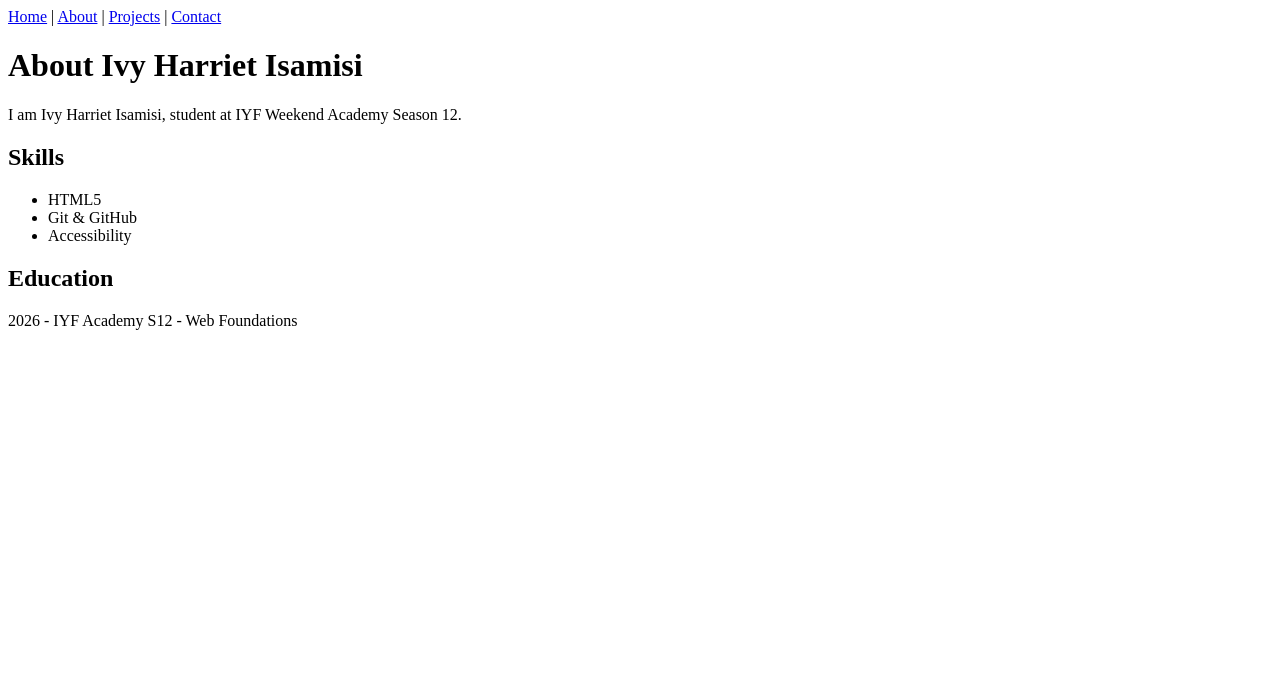
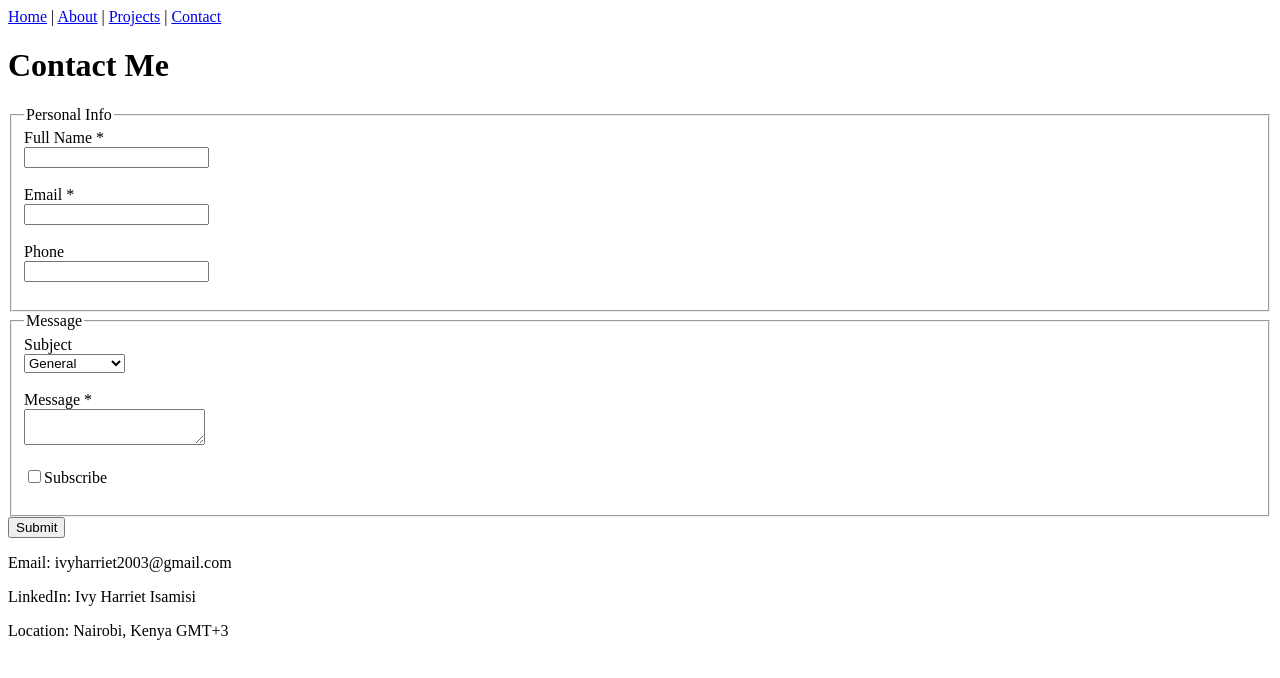
Before and after one commit to ivyharriet2003-sudo/ify-s12-week-01-ivyharriet2003-sudo, a plain HTML site: page contact.html in a window 1280 px wide. Drawn offline with Linux system fonts and the light colour scheme.

Commit message:
Update contact page with form and personal info

```diff
--- a/contact.html
+++ b/contact.html
@@ -1,11 +1,24 @@
 <!DOCTYPE html>
 <html lang="en">
-<head><meta charset="UTF-8"><meta name="viewport" content="width=device-width, initial-scale=1.0"><title>About - Ivy Harriet Isamisi</title></head>
+<head><meta charset="UTF-8"><meta name="viewport" content="width=device-width, initial-scale=1.0"><title>Contact - Ivy Harriet Isamisi</title></head>
 <body>
 <nav><a href="index.html">Home</a> | <a href="about.html">About</a> | <a href="projects.html">Projects</a> | <a href="contact.html">Contact</a></nav>
-<h1>About Ivy Harriet Isamisi</h1>
-<p>I am Ivy Harriet Isamisi, student at IYF Weekend Academy Season 12.</p>
-<h2>Skills</h2><ul><li>HTML5</li><li>Git & GitHub</li><li>Accessibility</li></ul>
-<h2>Education</h2><p>2026 - IYF Academy S12 - Web Foundations</p>
+<h1>Contact Me</h1>
+<form>
+<fieldset><legend>Personal Info</legend>
+<label for="name">Full Name *</label><br><input type="text" id="name" required><br><br>
+<label for="email">Email *</label><br><input type="email" id="email" required><br><br>
+<label for="phone">Phone</label><br><input type="tel" id="phone"><br><br>
+</fieldset>
+<fieldset><legend>Message</legend>
+<label for="subject">Subject</label><br><select id="subject"><option>General</option><option>Collaboration</option><option>Feedback</option></select><br><br>
+<label for="message">Message *</label><br><textarea id="message" required minlength="50"></textarea><br><br>
+<input type="checkbox" id="news"><label for="news">Subscribe</label><br><br>
+</fieldset>
+<button type="submit">Submit</button>
+</form>
+<p>Email: ivyharriet2003@gmail.com</p>
+<p>LinkedIn: Ivy Harriet Isamisi</p>
+<p>Location: Nairobi, Kenya GMT+3</p>
 </body>
 </html>
```
